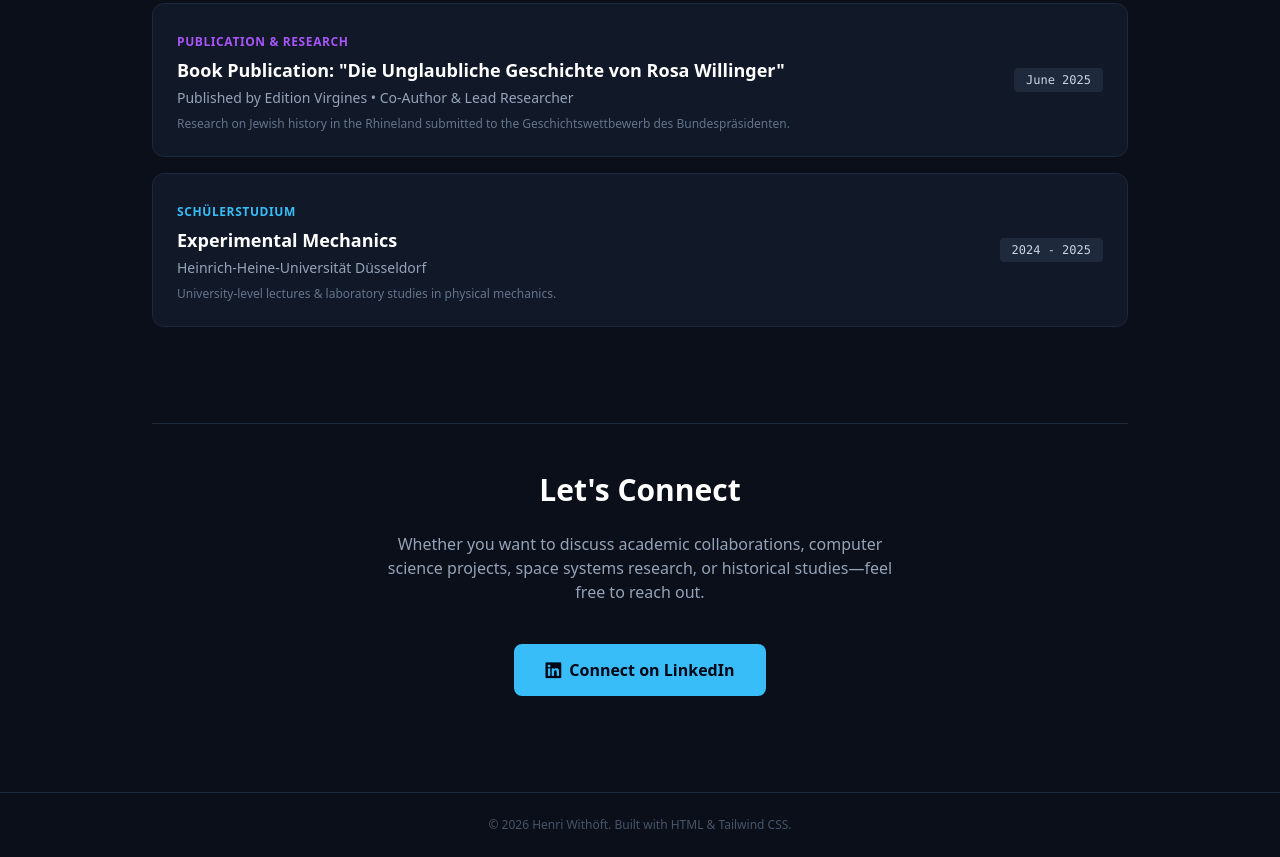
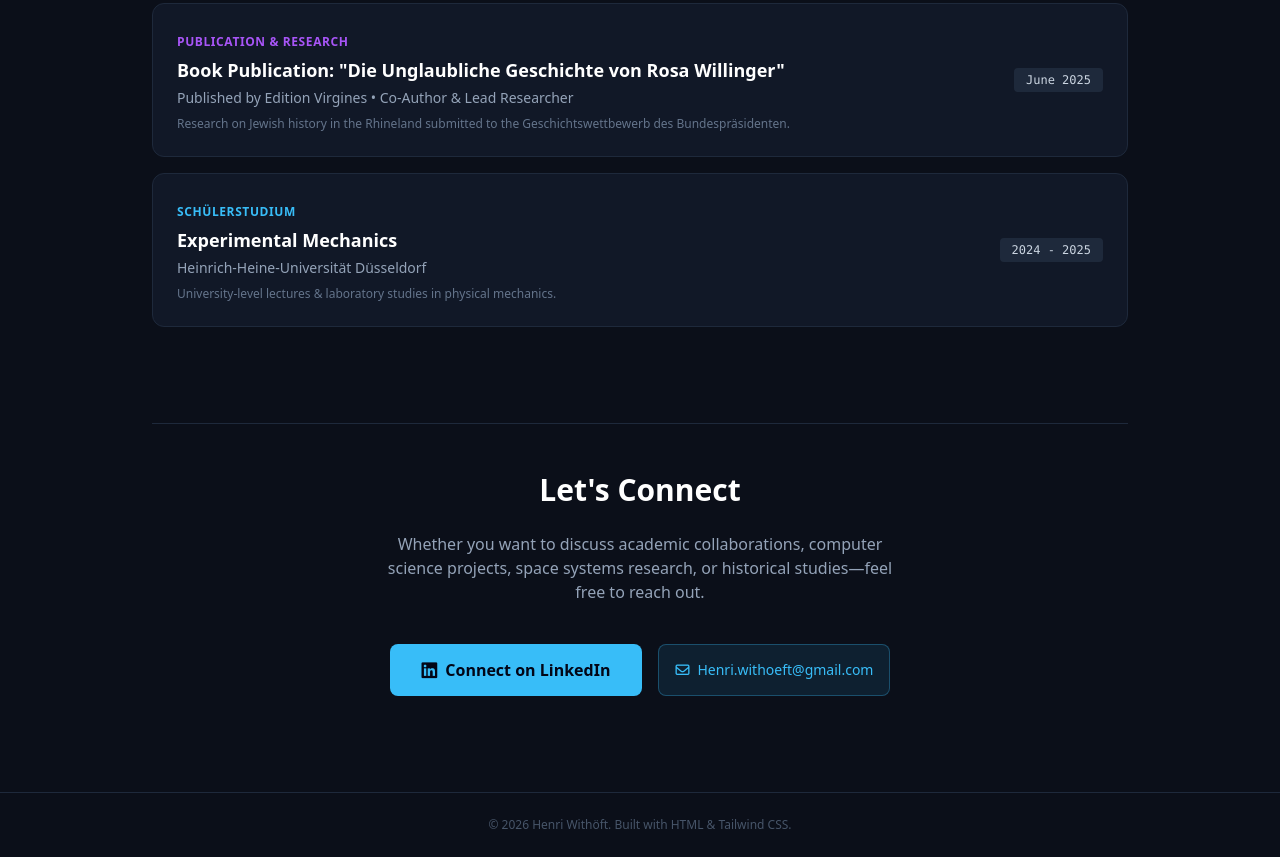
Before and after one commit to henri20HUB/portfolio, a plain HTML site: page index.html in a window 1280 px wide. Shown: the part 1864-2721 px from the top of the page. Drawn offline with nearby package versions, Linux system fonts and the light colour scheme.

Commit message:
Aded Email Button

```diff
--- a/index.html
+++ b/index.html
@@ -210,7 +210,12 @@
                 <a href="https://www.linkedin.com/in/henri-with%C3%B6ft-70763440b/" target="_blank" rel="noopener noreferrer" class="px-8 py-3 rounded-lg bg-accentBlue text-slate-950 font-bold hover:bg-sky-400 transition-all flex items-center gap-2">
                     <i class="fab fa-linkedin text-lg"></i> Connect on LinkedIn
                 </a>
+                    <a href="mailto:Henri.withoeft@gmail.com" class="inline-flex items-center gap-2 px-4 py-2 rounded-lg bg-accentBlue/10 border border-accentBlue/30 text-accentBlue hover:bg-accentBlue/20 transition-all font-medium text-sm">
+                    <i class="far fa-envelope"></i>
+                    <span>Henri.withoeft@gmail.com</span>
+                </a>
             </div>
+
         </section>
 
     </main>
```
